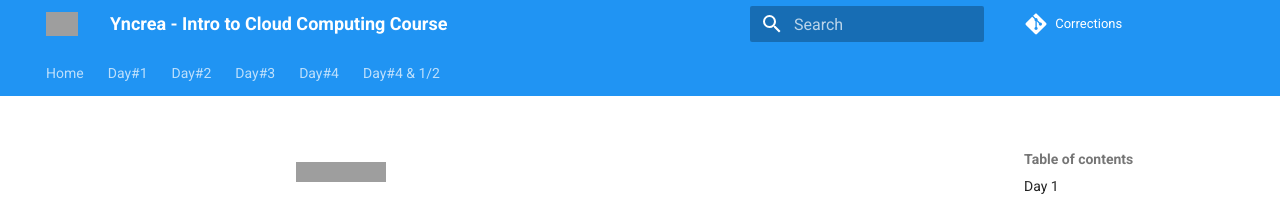
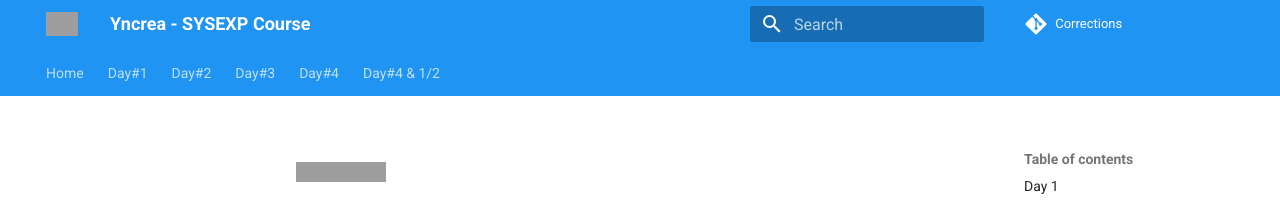
Before and after one commit to jurocknsail/yncrea-sysexp, an MkDocs documentation site: the page built from docs/README.md, in a window 1280 px wide. Shown: the top 206 px of the page. Built offline with MkDocs 1.6.1 and Material for MkDocs 9.7.7, drawn with Linux system fonts in a browser that asks for light colours; comment, search, counter and statistics services are not loaded; grey boxes are pictures that could not be loaded.

Commit message:
update title

```diff
--- a/mkdocs.yml
+++ b/mkdocs.yml
@@ -1,4 +1,4 @@
-site_name: 'Yncrea - Intro to Cloud Computing Course'
+site_name: 'Yncrea - SYSEXP Course'
 
 # Repository
 repo_name: Corrections
```
